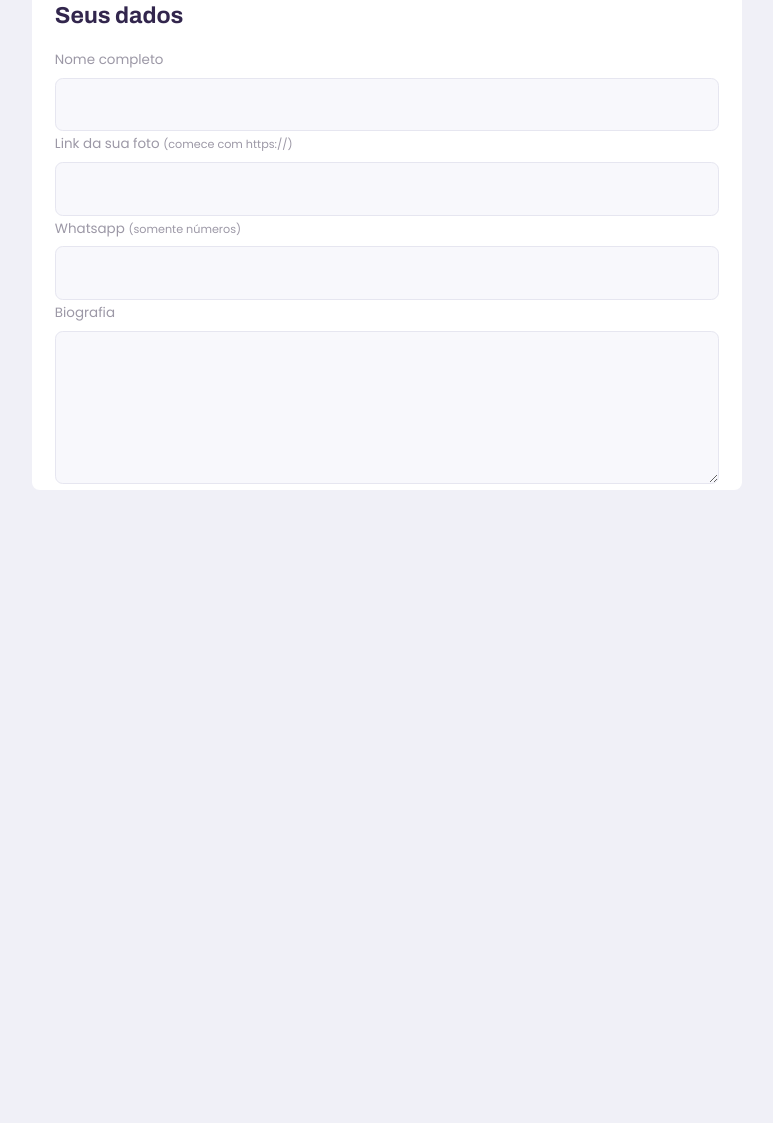
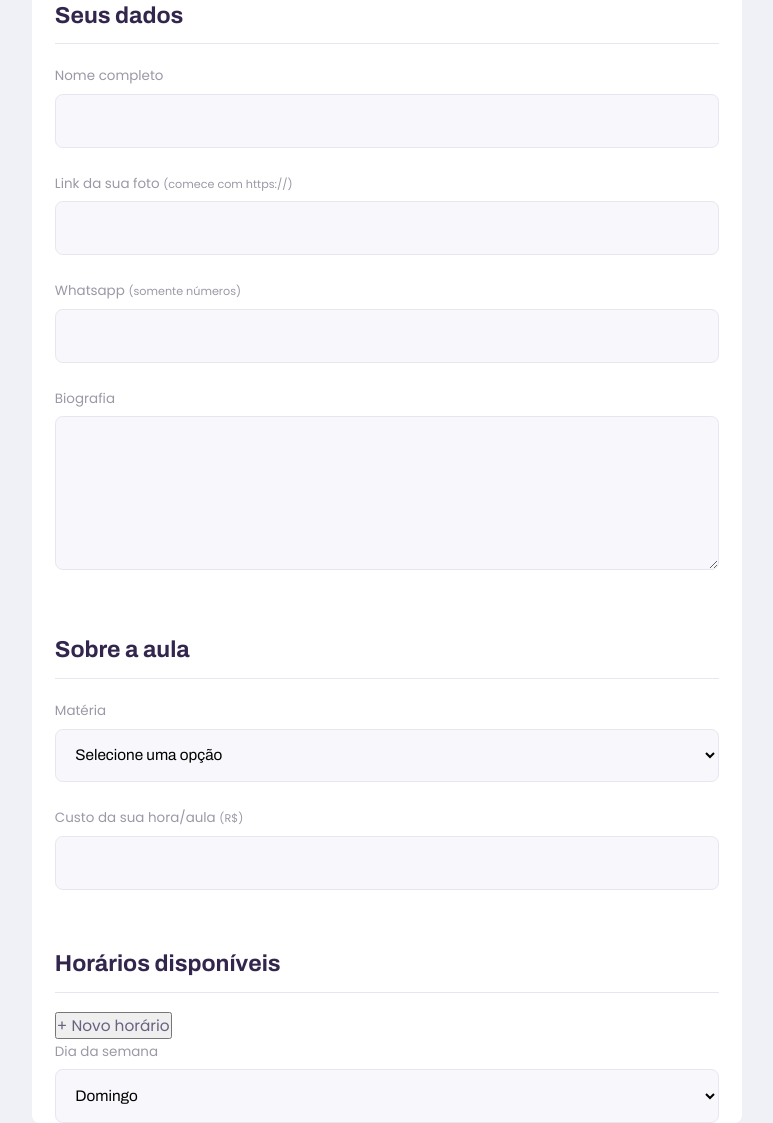
Before and after one commit to amandagonsalves/nodejs-basic-study-platform, a plain HTML site: page give-classes.html in a window 1280 px wide. Shown: the part 368-1491 px from the top of the page, without its empty margins (253-1026 px from the left). Before the commit the page ends 858 px from the top, so only its background shows below. Drawn offline with Linux system fonts and the light colour scheme.

Commit message:
form give classes

```diff
--- a/give-classes.html
+++ b/give-classes.html
@@ -30,19 +30,67 @@
                         <legend>Seus dados</legend>
                         <div class="input-block">
                             <label for="name">Nome completo</label>
-                            <input type="text" name="name" id="name" required>
+                            <input type="text" name="name" id="name" required="required">
                         </div>
                         <div class="input-block">
-                            <label for="avatar">Link da sua foto <small>(comece com https://)</small></label>
-                            <input type="url" name="avatar" id="avatar" required>
+                            <label for="avatar">Link da sua foto
+                                <small>(comece com https://)</small>
+                            </label>
+                            <input type="url" name="avatar" id="avatar" required="required">
                         </div>
                         <div class="input-block">
-                            <label for="whatsapp">Whatsapp <small>(somente números)</small></label>
-                            <input type="number" name="whatsapp" id="whatsapp" required>
+                            <label for="whatsapp">Whatsapp
+                                <small>(somente números)</small>
+                            </label>
+                            <input type="number" name="whatsapp" id="whatsapp" required="required">
                         </div>
                         <div class="textarea-block">
                             <label for="bio">Biografia</label>
-                            <textarea name="bio" id="bio" required></textarea>
+                            <textarea name="bio" id="bio" required="required"></textarea>
+                        </div>
+                    </fieldset>
+                    <fieldset>
+                        <legend>Sobre a aula</legend>
+                        <div class="select-block">
+                            <label for="subject">Matéria</label>
+                            <select name="subject" id="subject" require="require">
+                                <option value="">Selecione uma opção</option>
+                                <option value="1">Artes</option>
+                                <option value="2">Biologia</option>
+                                <option value="3">Ciências</option>
+                                <option value="4">Educação física</option>
+                                <option value="5">Física</option>
+                                <option value="6">Geografia</option>
+                                <option value="7">História</option>
+                                <option value="8">Matemática</option>
+                                <option value="9">Português</option>
+                                <option value="10">Química</option>
+                            </select>
+                        </div>
+                        <div class="input-block">
+                            <label for="cost">Custo da sua hora/aula
+                                <small>(R$)</small>
+                            </label>
+                            <input type="number" name="cost" id="cost" required="required">
+                        </div>
+                    </fieldset>
+                    <fieldset>
+                        <legend>Horários disponíveis</legend>
+                        <button id="add-time">+ Novo horário</button>
+                        <div class="schedule-item">
+                            <div class="select-block">
+                                <label for="weekday">Dia da semana</label>
+                                <select name="weekday[]" id="weekday">
+                                    <option value="" disabled="" hidden="">Selecione uma opção</option>
+                                    <option value="0">Domingo</option>
+                                    <option value="1">Segunda-feira</option>
+                                    <option value="2">Terça-feira</option>
+                                    <option value="3">Quarta-feira</option>
+                                    <option value="4">Quinta-feira</option>
+                                    <option value="5">Sexta-feira</option>
+                                    <option value="6">Sábado</option>
+                                </select>
+                            </div>
                         </div>
                     </fieldset>
                 </form>
--- a/styles/partials/page-give-classes.css
+++ b/styles/partials/page-give-classes.css
@@ -1,6 +1,9 @@
 #page-give-classes #container {
     width: 100vw;
     height: 100vh;
+}
+#page-give-classes .page-header .header-content {
+    margin-bottom: 6.4rem;
 }
 #page-give-classes main {
     background-color: var(--color-box-base);
@@ -21,6 +24,17 @@
     display: flex;
     justify-content: space-between;
     align-items: center;
+    width: 100%;
+    padding-bottom: 1.6rem;
+    border-bottom: 1px solid var(--color-line-in-white);
+}
+#page-give-classes fieldset+fieldset {
+    margin-top: 6.4rem;
+}
+#page-give-classes main fieldset .input-block+.input-block,
+#page-give-classes main fieldset .input-block+.textarea-block,
+#page-give-classes main fieldset .select-block+.input-block {
+    margin-top: 2.4rem;
 }
 @media (min-width:700px) {
     #page-give-classes #container {
```
